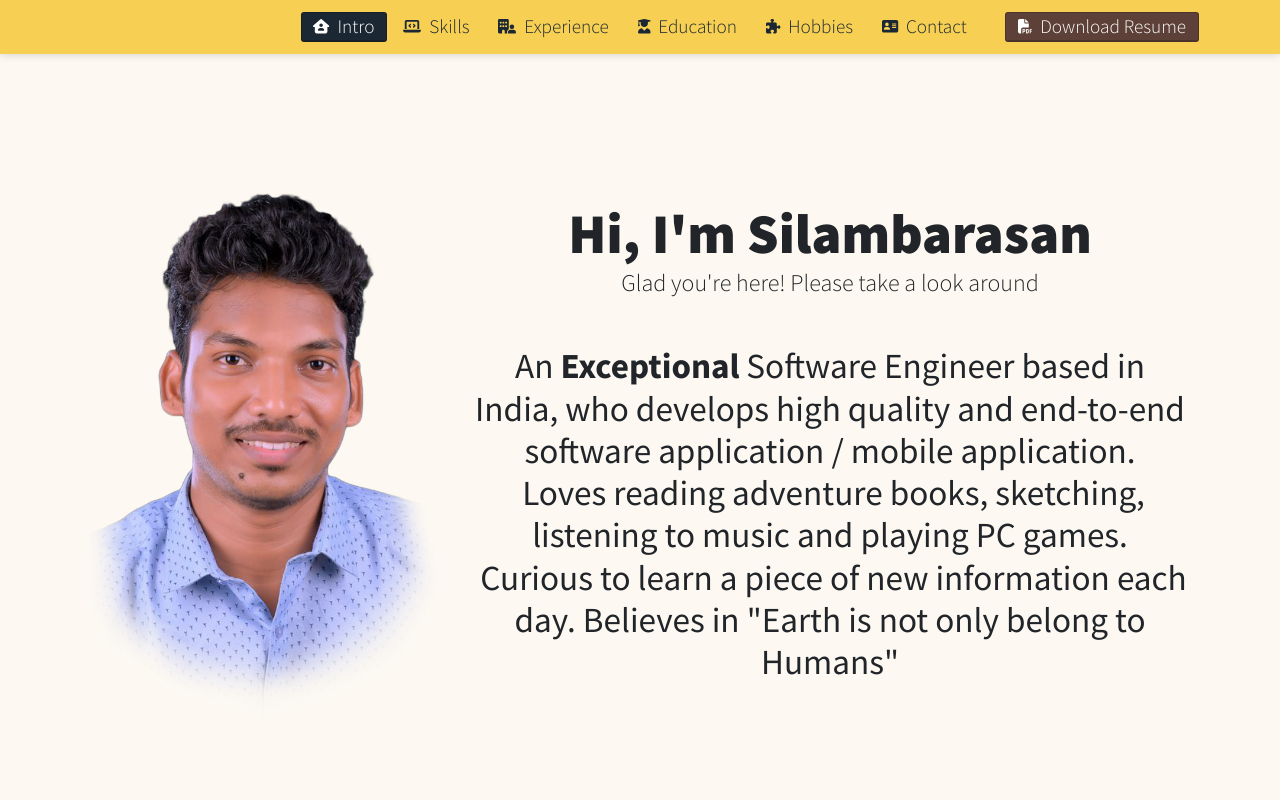
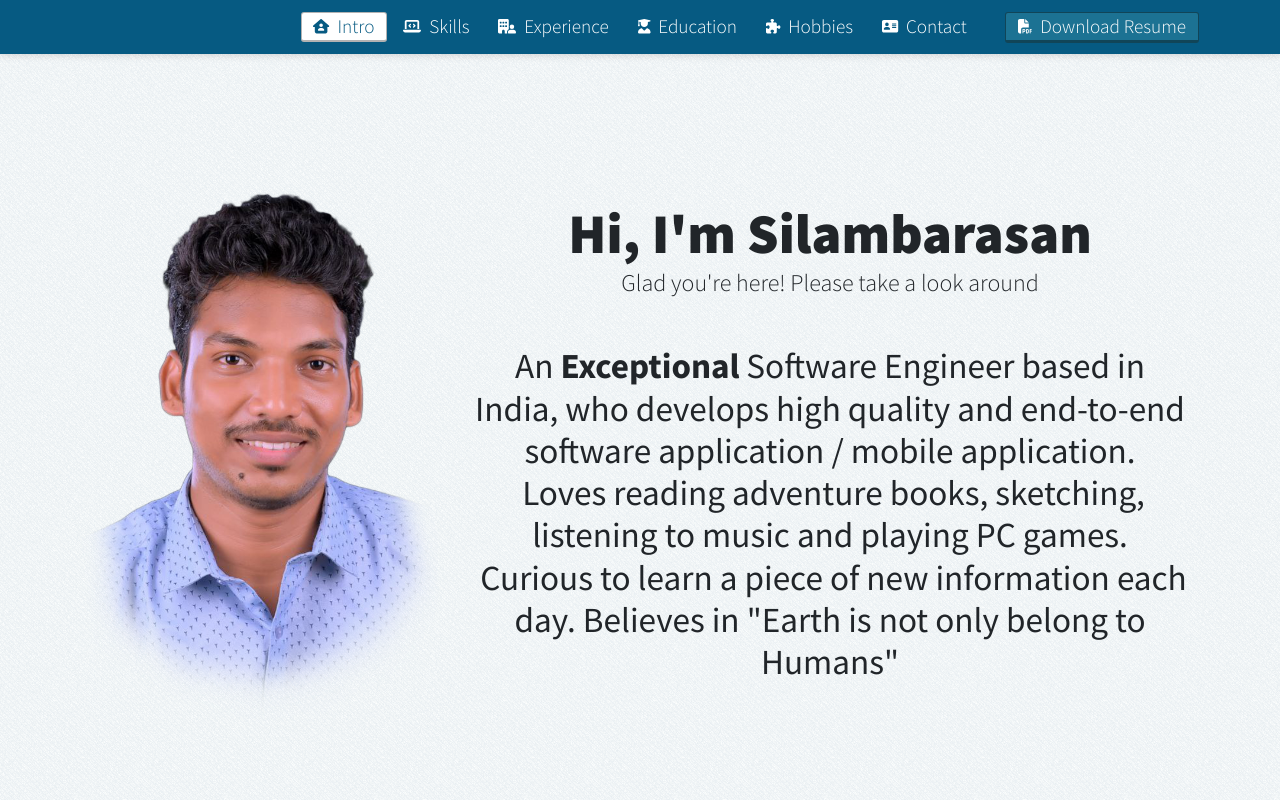
Before and after one commit to silambarasan-rd/portfolio, a React (Create React App) app: page / in a window 1280 px wide. Shown: the top 800 px of the page. Built offline with nearby package versions, Linux system fonts and the light colour scheme.

Commit message:
UI Theme change

```diff
--- a/src/App.scss
+++ b/src/App.scss
@@ -17,18 +17,23 @@
 
 body {
   font-family: 'Source Sans Pro', sans-serif;
-  background-color: #fdf9f2;
+  background-color: #9EB3C2;
+
+  background-image: url("./images/light_noise_diagonal.png");
+  background-repeat: repeat repeat;
+  background-size: 150px;
+  background-blend-mode: overlay;
 }
 
 // Custom Selection Color
 ::-moz-selection {
-  color: #000;
-  background-color: #f6cf53;
+  color: #fff;
+  background-color: #1C7293;
 }
 
 ::selection {
-  color: #000;
-  background-color: #f6cf53;
+  color: #fff;
+  background-color: #1C7293;
 }
 
 // Custom Scrollbar
@@ -39,17 +44,15 @@ body {
 
 /* Track */
 ::-webkit-scrollbar-track {
-  background: #e6e6ed;
-  box-shadow: inset 0 0 3px #467499;
+  background: #d4dde3;
 }
 
 /* Handle */
 ::-webkit-scrollbar-thumb {
-  background: #669ecb;
-  border-radius: 2px;
+  background: #1C7293;
 }
 
 /* Handle on hover */
 ::-webkit-scrollbar-thumb:hover {
-  background: #467499;
+  background: #065a82;
 }
--- a/src/styles/Hobbies.scss
+++ b/src/styles/Hobbies.scss
@@ -54,16 +54,16 @@
       }
 
       &:hover {
-        background-color: #fdf9f2;
-        border-color: #383838;
+        background-color: #d4dde3;
+        border-color: #065a82;
 
         .hobby-detail {
           .hobby-title {
-            color: #323205;
+            color: #065a82;
           }
 
           .hobby-sub-title {
-            color: #a93c3d;
+            color: #1C7293;
           }
         }
       }
--- a/src/styles/NavBar.scss
+++ b/src/styles/NavBar.scss
@@ -1,5 +1,5 @@
 .navbar {
-  background-color: #f6cf53;
+  background-color: #065A82;
   box-shadow: 0 1px 8px rgba(0,0,0,.15);
 
   .navbar-brand {
@@ -16,7 +16,7 @@
       font-size: 1.2em;
       line-height: 1.2em;
       font-weight: 300;
-      color: #1B2732;
+      color: #fff;
       border: 1px solid rgba(0, 0, 0, 0);
       border-bottom-width: 2px;
       border-radius: 3px;
@@ -28,14 +28,14 @@
 
       &:hover {
         color: #ffffff;
-        background-color: #3a434c;
-        border-color: rgba(0, 0, 0, 0.2);
+        background-color: #1C7293;
+        border-color: rgba(0, 0, 0, 0.3);
       }
 
       &.active {
-          color: #ffffff;
-          background-color: #1B2732;
-          border-color: rgba(0, 0, 0, 0.2);
+          color: #065A82;
+          background-color: #fff;
+          border-color: rgba(0, 0, 0, 0.3);
       }
     }
   }
@@ -52,9 +52,9 @@
   line-height: 1.2em;
   font-weight: 300;
   color: #ffffff;
-  background-color: #5d4037;
-  border: 1px solid rgba(0, 0, 0, 0.2);
-  border-bottom-width: 2px;
+  background-color: #1C7293;
+  border: 1px solid rgba(0, 0, 0, 0.4);
+  border-bottom-width: 3px;
   border-radius: 3px;
   transition: background-color .2s ease-in,
   border .1s ease-in-out,
--- a/src/styles/SectionTitle.scss
+++ b/src/styles/SectionTitle.scss
@@ -32,7 +32,7 @@
     font-family: 'Vanilla Twilight Script', 'Roboto', sans-serif;
     font-size: 3em;
     line-height: 1em;
-    color: #212121;
+    color: #21295C;
     text-align: center;
 
     position: relative;
@@ -48,7 +48,7 @@
     font-family: 'Euphorigenic', 'Roboto', sans-serif;
     font-size: 1.1em;
     font-weight: 200;
-    color: #a93c3d;
+    color: #383a3c;
 
     margin: 0;
 
--- a/src/styles/SkillSet.scss
+++ b/src/styles/SkillSet.scss
@@ -20,8 +20,23 @@
       transition: 0.18s linear all;
 
       &:hover {
-        background-color: #fff8e0;
-        border-color: #434c4c;
+        background-color: #d4dde3;
+        border-color: #065a82;
+
+        .skill-detail {
+
+          .skill-title {
+            color: #065a82;
+          }
+
+          .skill-progress {
+            background-color: rgba(255, 255, 255, .45);
+
+            .skill-progress-filled {
+              background-color: #065a82;
+            }
+          }
+        }
       }
 
       .skill-tech-icon {
@@ -47,7 +62,7 @@
           background-color: #94a3af33;
 
           .skill-progress-filled {
-            background-color: #7295b3;
+            background-color: #465164;
           }
 
           .skill-progress-stop {
```
Also changed, not shown: src/images/light_noise_diagonal.png (added).
